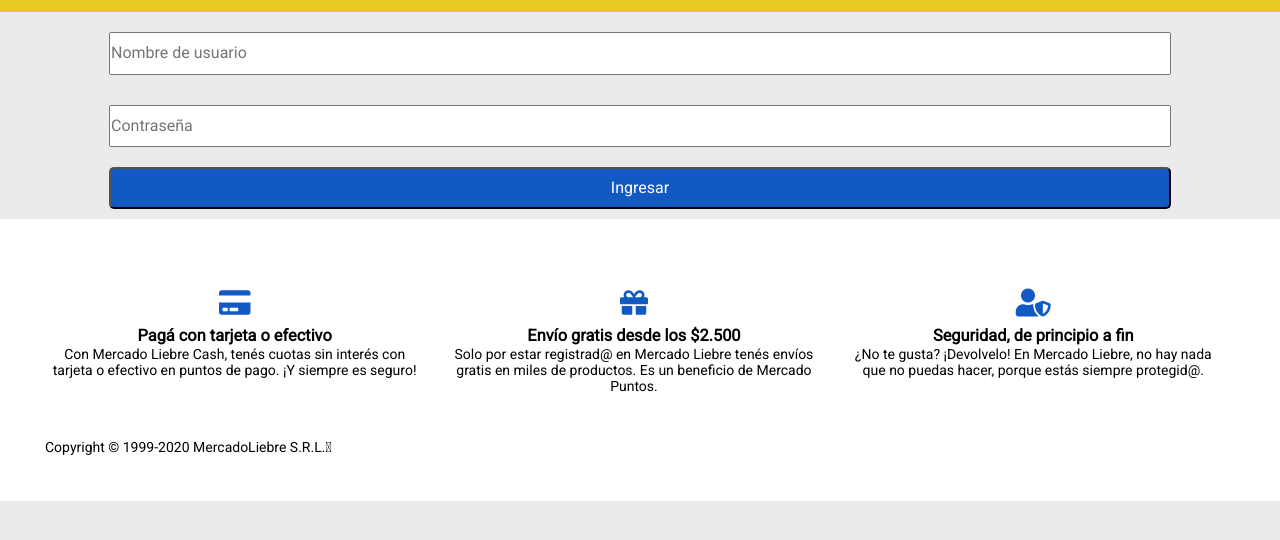
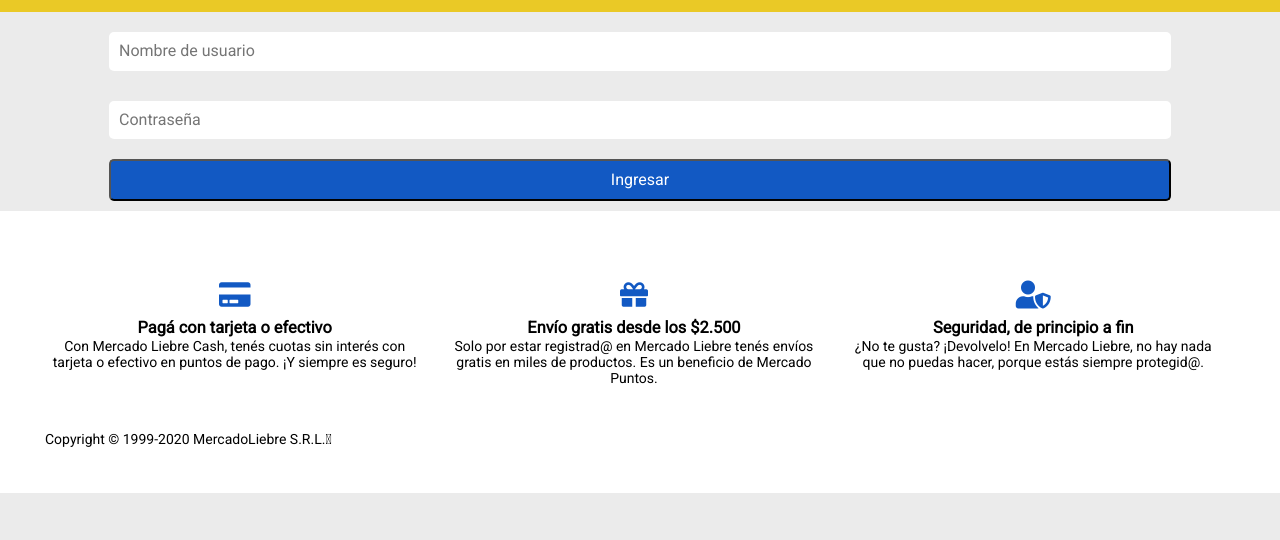
Before and after one commit to AlexRacciatti/MercadoLiebre, a website: page views/login.html in a window 1280 px wide. Shown: the part 132-672 px from the top of the page. Drawn offline with Linux system fonts and the light colour scheme.

Commit message:
buenos forms

```diff
--- a/public/css/styles.css
+++ b/public/css/styles.css
@@ -235,8 +235,10 @@
 .input-sizing {
     display: block;
     width: 90%;
-    padding: 10px 0px;
+    padding: 10px 10px;
     margin: 10px 10px;
+    border: none;
+    border-radius: 5px;
 }
 
 .subtitulo {
```
